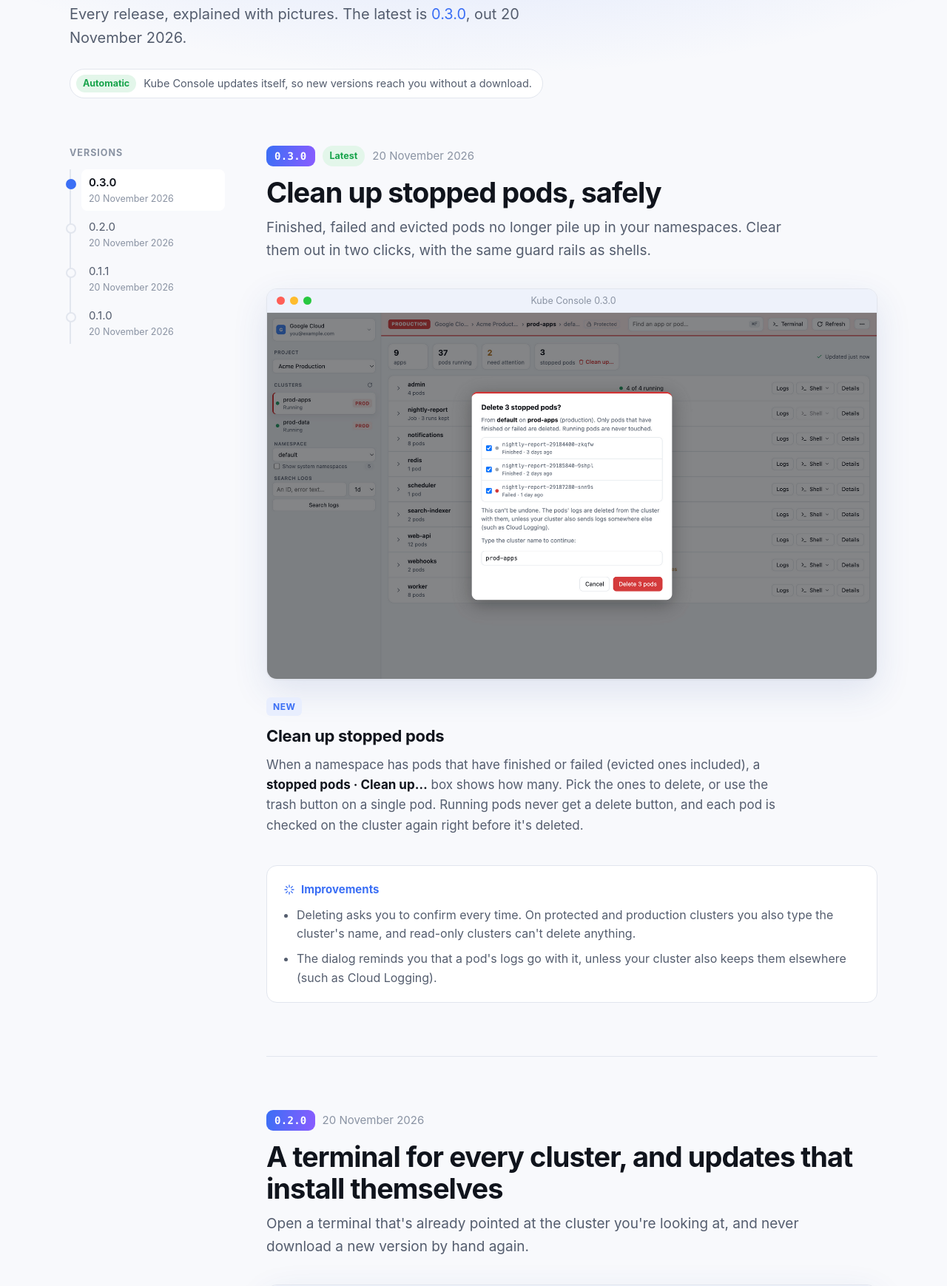
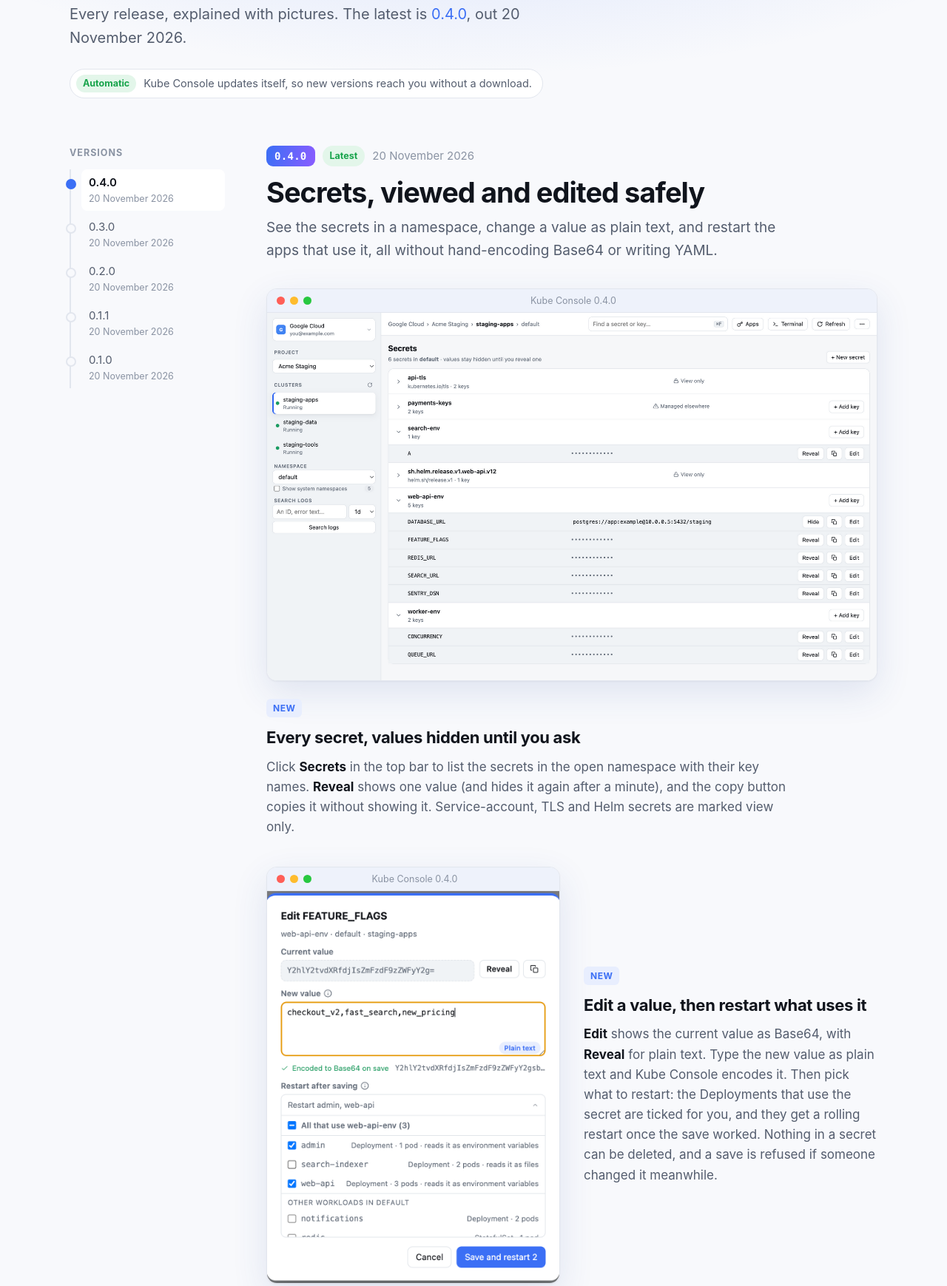
Before and after one commit to sibinms/kube-console-site, a plain HTML site: page docs/whats-new/index.html in a window 1280 px wide. Shown: the part 314-2053 px from the top of the page at 74% size. Drawn offline with Linux system fonts and the light colour scheme.

Commit message:
What's new: 0.4.0

```diff
--- a/docs/whats-new/index.html
+++ b/docs/whats-new/index.html
@@ -4,16 +4,16 @@
   <meta charset="utf-8" />
   <meta name="viewport" content="width=device-width, initial-scale=1" />
   <title>What's new in Kube Console · Release notes</title>
-  <meta name="description" content="What's new in Kube Console, the Mac app for Kubernetes: every release explained with screenshots. Latest: 0.3.0, Clean up stopped pods, safely." />
+  <meta name="description" content="What's new in Kube Console, the Mac app for Kubernetes: every release explained with screenshots. Latest: 0.4.0, Secrets, viewed and edited safely." />
   <link rel="canonical" href="https://sibinms.github.io/kube-console-site/whats-new/" />
   <meta name="theme-color" content="#3b6ff5" />
   <link rel="icon" type="image/png" href="../icon.png" />
   <meta property="og:type" content="website" />
   <meta property="og:site_name" content="Kube Console" />
-  <meta property="og:title" content="What's new in Kube Console 0.3.0" />
-  <meta property="og:description" content="Clean up stopped pods, safely. Finished, failed and evicted pods no longer pile up in your namespaces. Clear them out in two clicks, with the same guard rails as shells." />
+  <meta property="og:title" content="What's new in Kube Console 0.4.0" />
+  <meta property="og:description" content="Secrets, viewed and edited safely. See the secrets in a namespace, change a value as plain text, and restart the apps that use it, all without hand-encoding Base64 or writing YAML." />
   <meta property="og:url" content="https://sibinms.github.io/kube-console-site/whats-new/" />
-  <meta property="og:image" content="https://sibinms.github.io/kube-console-site/whats-new/0.3.0/cleanup-light.png" />
+  <meta property="og:image" content="https://sibinms.github.io/kube-console-site/whats-new/0.4.0/secrets-light.png" />
   <meta name="twitter:card" content="summary_large_image" />
   <!-- Built by scripts/whats-new.js in the app repository; edit release-notes/, not this file. -->
   <style>
@@ -151,7 +151,7 @@
       <div class="wrap">
         <div class="kicker">Release notes</div>
         <h1>What's new in <span class="grad">Kube Console</span></h1>
-        <p class="lead">Every release, explained with pictures. The latest is <a href="#v0.3.0">0.3.0</a>, out 20 November 2026.</p>
+        <p class="lead">Every release, explained with pictures. The latest is <a href="#v0.4.0">0.4.0</a>, out 20 November 2026.</p>
         <div class="auto"><b>Automatic</b> Kube Console updates itself, so new versions reach you without a download.</div>
       </div>
     </header>
@@ -160,18 +160,66 @@
       <aside class="toc" aria-label="Versions">
         <h4>Versions</h4>
         <ol>
-          <li><a href="#v0.3.0" class="on">0.3.0<small>20 November 2026</small></a></li>
+          <li><a href="#v0.4.0" class="on">0.4.0<small>20 November 2026</small></a></li>
+          <li><a href="#v0.3.0">0.3.0<small>20 November 2026</small></a></li>
           <li><a href="#v0.2.0">0.2.0<small>20 November 2026</small></a></li>
           <li><a href="#v0.1.1">0.1.1<small>20 November 2026</small></a></li>
           <li><a href="#v0.1.0">0.1.0<small>20 November 2026</small></a></li>
         </ol>
       </aside>
       <div>
+      <article class="release" id="v0.4.0">
+        <header>
+          <div class="meta">
+            <span class="ver">0.4.0</span>
+            <span class="latest">Latest</span>
+            <time datetime="2026-11-20">20 November 2026</time>
+            <a class="permalink" href="#v0.4.0" title="Link to 0.4.0" aria-label="Link to version 0.4.0"><svg width="15" height="15" viewBox="0 0 24 24" fill="none" stroke="currentColor" stroke-width="2" stroke-linecap="round" stroke-linejoin="round" aria-hidden="true"><path d="M10 13a5 5 0 0 0 7.5.5l3-3a5 5 0 0 0-7-7l-1.7 1.7"/><path d="M14 11a5 5 0 0 0-7.5-.5l-3 3a5 5 0 0 0 7 7l1.7-1.7"/></svg></a>
+          </div>
+          <h2>Secrets, viewed and edited safely</h2>
+          <p class="summary">See the secrets in a namespace, change a value as plain text, and restart the apps that use it, all without hand-encoding Base64 or writing YAML.</p>
+        </header>
+        <div class="hl">
+          <figure class="shot">
+            <div class="chrome"><i></i><i></i><i></i><span>Kube Console 0.4.0</span></div>
+            <picture>
+              <source srcset="0.4.0/secrets-dark.png" media="(prefers-color-scheme: dark)" />
+              <img src="0.4.0/secrets-light.png" alt="Kube Console's Secrets view listing secrets in the default namespace, with one value revealed and the others hidden" fetchpriority="high" />
+            </picture>
+          </figure>
+          <div class="hl-text">
+            <span class="tag">New</span>
+            <h3>Every secret, values hidden until you ask</h3>
+            <p>Click <strong>Secrets</strong> in the top bar to list the secrets in the open namespace with their key names. <strong>Reveal</strong> shows one value (and hides it again after a minute), and the copy button copies it without showing it. Service-account, TLS and Helm secrets are marked view only.</p>
+          </div>
+        </div>
+        <div class="hl compact">
+          <figure class="shot">
+            <div class="chrome"><i></i><i></i><i></i><span>Kube Console 0.4.0</span></div>
+            <picture>
+              <source srcset="0.4.0/secret-edit-dark.png" media="(prefers-color-scheme: dark)" />
+              <img src="0.4.0/secret-edit-light.png" alt="The Edit FEATURE_FLAGS dialog showing the current value in Base64, the new value, and a list of deployments to restart with admin and web-api ticked" loading="lazy" />
+            </picture>
+          </figure>
+          <div class="hl-text">
+            <span class="tag">New</span>
+            <h3>Edit a value, then restart what uses it</h3>
+            <p><strong>Edit</strong> shows the current value as Base64, with <strong>Reveal</strong> for plain text. Type the new value as plain text and Kube Console encodes it. Then pick what to restart: the Deployments that use the secret are ticked for you, and they get a rolling restart once the save worked. Nothing in a secret can be deleted, and a save is refused if someone changed it meanwhile.</p>
+          </div>
+        </div>
+        <div class="lists">
+          <div class="list">
+            <h4><svg width="16" height="16" viewBox="0 0 24 24" fill="none" stroke="currentColor" stroke-width="2" stroke-linecap="round" stroke-linejoin="round" aria-hidden="true"><path d="M12 3v4M12 17v4M3 12h4M17 12h4M5.6 5.6l2.8 2.8M15.6 15.6l2.8 2.8M5.6 18.4l2.8-2.8M15.6 8.4l2.8-2.8"/></svg>Improvements</h4>
+            <ul><li>Create a new secret with its first key from <strong>+ New secret</strong>.</li><li>Protected clusters ask for the cluster name before a change, and read-only clusters can only view.</li><li>Values are sent to kubectl privately: never on the command line, in logs or on disk.</li><li>Secrets created by another tool (such as External Secrets) are marked, since it may put the old value back.</li></ul>
+          </div>
+        </div>
+      </article>
+
       <article class="release" id="v0.3.0">
         <header>
           <div class="meta">
             <span class="ver">0.3.0</span>
-            <span class="latest">Latest</span>
+
             <time datetime="2026-11-20">20 November 2026</time>
             <a class="permalink" href="#v0.3.0" title="Link to 0.3.0" aria-label="Link to version 0.3.0"><svg width="15" height="15" viewBox="0 0 24 24" fill="none" stroke="currentColor" stroke-width="2" stroke-linecap="round" stroke-linejoin="round" aria-hidden="true"><path d="M10 13a5 5 0 0 0 7.5.5l3-3a5 5 0 0 0-7-7l-1.7 1.7"/><path d="M14 11a5 5 0 0 0-7.5-.5l-3 3a5 5 0 0 0 7 7l1.7-1.7"/></svg></a>
           </div>
@@ -183,7 +231,7 @@
             <div class="chrome"><i></i><i></i><i></i><span>Kube Console 0.3.0</span></div>
             <picture>
               <source srcset="0.3.0/cleanup-dark.png" media="(prefers-color-scheme: dark)" />
-              <img src="0.3.0/cleanup-light.png" alt="Kube Console on a production cluster with the Delete 3 stopped pods dialog open, listing finished and failed job pods and asking for the cluster name" fetchpriority="high" />
+              <img src="0.3.0/cleanup-light.png" alt="Kube Console on a production cluster with the Delete 3 stopped pods dialog open, listing finished and failed job pods and asking for the cluster name" loading="lazy" />
             </picture>
           </figure>
           <div class="hl-text">
@@ -306,7 +354,7 @@
     <section class="cta">
       <h2>Try the latest version</h2>
       <p>Free for Macs with Apple silicon. Signed and notarized by Apple.</p>
-      <a class="btn primary" href="https://github.com/sibinms/kube-console-site/releases/latest/download/Kube-Console.dmg">Download Kube Console 0.3.0</a>
+      <a class="btn primary" href="https://github.com/sibinms/kube-console-site/releases/latest/download/Kube-Console.dmg">Download Kube Console 0.4.0</a>
     </section>
   </main>
 
```
Also changed, not shown: docs/index.html (+1 -1 lines), docs/whats-new/0.4.0/secret-edit-dark.png (added), docs/whats-new/0.4.0/secret-edit-light.png (added), docs/whats-new/0.4.0/secrets-dark.png (added), docs/whats-new/0.4.0/secrets-light.png (added).
